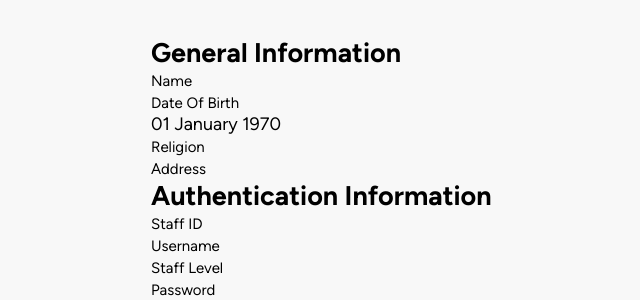
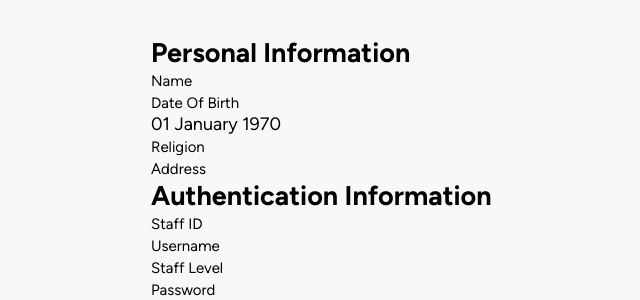
Before and after one commit to kadekdarmayasa/propay, a PHP site: the page made by app/views/staff/detail.php in a window 1280 px wide. Shown: the top 300 px of the page, without its empty margins (156-796 px from the left). Run offline with PHP 8.4, Linux system fonts and the light colour scheme; the template is opened without the code that fills it, so the values that code supplies are empty; some libraries are stand-ins or nearby versions.

Commit message:
Update header in staff detail page to "Personal Information"

```diff
--- a/app/views/staff/detail.php
+++ b/app/views/staff/detail.php
@@ -1,7 +1,7 @@
 <div class="main-content">
   <div class="detail-staff-container">
     <div class="left-content">
-      <h2 class="header">General Information</h2>
+      <h2 class="header">Personal Information</h2>
       <div class="field">
         <small class="name">Name</small>
         <p class="value"><?= $data['staff']['staff_name'] ?></p>
```
